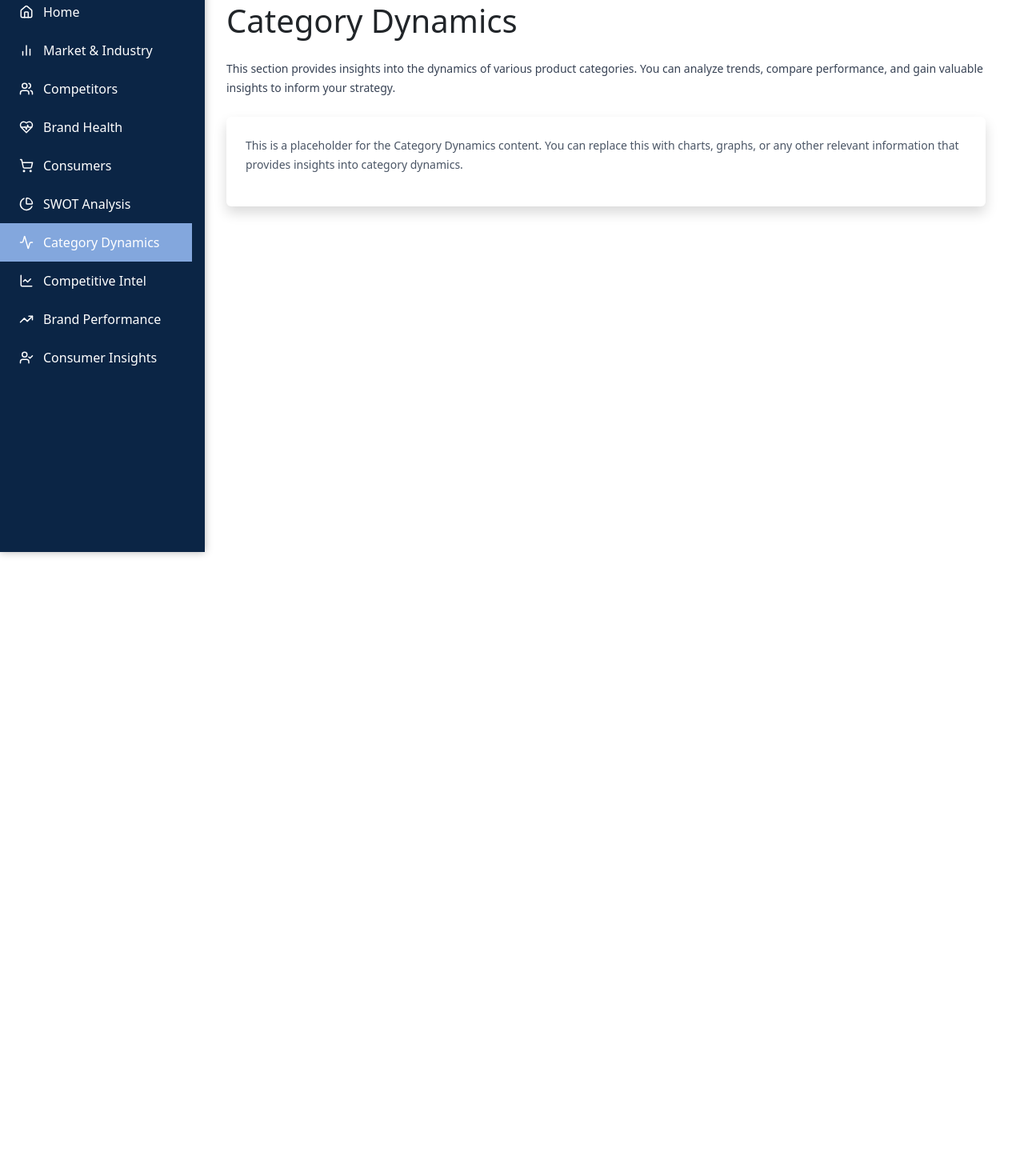
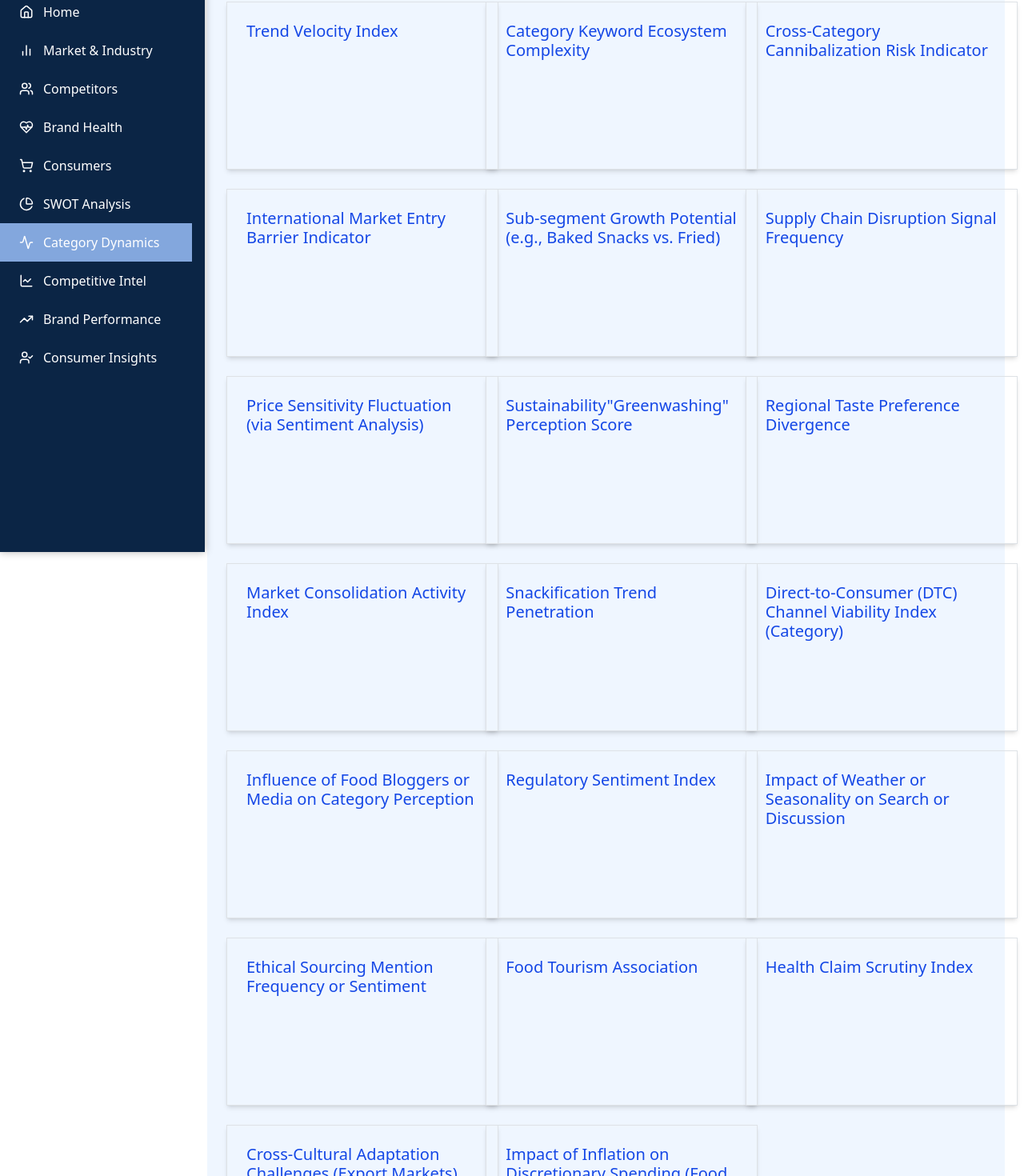
Before and after one commit to pushkar3162/SORT-new, a React (Vite) app: page /dash/category-dynamics in a window 1280 px wide. Shown: the part 110-1580 px from the top of the page at 80% size. Before the commit the page ends 800 px from the top, so only its background shows below. Built offline with nearby package versions, Linux system fonts and the light colour scheme.

Commit message:
Category dynamics ui

```diff
--- a/src/components/CategoryDynamics.jsx
+++ b/src/components/CategoryDynamics.jsx
@@ -1,23 +1,44 @@
 import React from "react";
+import { motion } from "framer-motion";
+import "./dynamics.css";
 
-const CategoryDynamics = () => {
+const CategoryDynamics = () => {const kpis = [
+  "Trend Velocity Index",
+  "Category Keyword Ecosystem Complexity",
+  "Cross-Category Cannibalization Risk Indicator",
+  "International Market Entry Barrier Indicator",
+  "Sub-segment Growth Potential (e.g., Baked Snacks vs. Fried)",
+  "Supply Chain Disruption Signal Frequency",
+  "Price Sensitivity Fluctuation (via Sentiment Analysis)",
+  "Sustainability\"Greenwashing\" Perception Score",
+  "Regional Taste Preference Divergence",
+  "Market Consolidation Activity Index",
+  "Snackification Trend Penetration",
+  "Direct-to-Consumer (DTC) Channel Viability Index (Category)",
+  "Influence of Food Bloggers or Media on Category Perception",
+  "Regulatory Sentiment Index",
+  "Impact of Weather or Seasonality on Search or Discussion",
+  "Ethical Sourcing Mention Frequency or Sentiment",
+  "Food Tourism Association",
+  "Health Claim Scrutiny Index",
+  "Cross-Cultural Adaptation Challenges (Export Markets)",
+  "Impact of Inflation on Discretionary Spending (Food Context)"
+];
+
+
   return (
-    <div className=" p-6">
-      <h1 className="text-2xl font-bold mb-4">Category Dynamics</h1>
-      <p className="text-gray-700">
-        This section provides insights into the dynamics of various product
-        categories. You can analyze trends, compare performance, and gain
-        valuable insights to inform your strategy.
-      </p>
-
-      {/* Placeholder for future content */}
-      <div className="mt-6 p-4 bg-white rounded shadow">
-        <p className="text-gray-600">
-          This is a placeholder for the Category Dynamics content. You can
-          replace this with charts, graphs, or any other relevant information
-          that provides insights into category dynamics.
-        </p>
-      </div>
+    <div className="brand-container h-auto text-blue-700 mx-auto bg-blue-50 p-6 grid grid-cols-3 gap-4">
+      {kpis.map((kpi, index) => (
+        <motion.div
+          key={index}
+          initial={{ scale: 0 }}
+          animate={{ scale: 1 }}
+          transition={{ duration: 1, ease: "easeInOut" }}
+          className="market-card p-4 w-[340px] h-[210px] border shadow-md"
+        >
+          <h5>{kpi}</h5>
+        </motion.div>
+      ))}
     </div>
   );
 };
--- /dev/null
+++ b/src/components/dynamics.css
@@ -0,0 +1,5 @@
+.market-card:hover {
+  scale: 1.2;
+  transition: 0.5s ease-in-out;
+  border-radius: 10px;
+}
```
Also changed, not shown: 1 other file (tests, documents, lock files or other folders).
